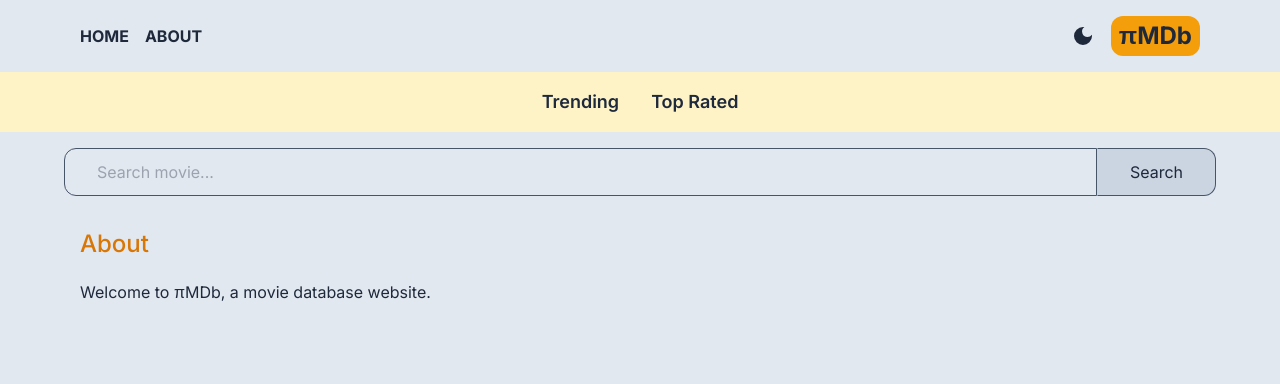
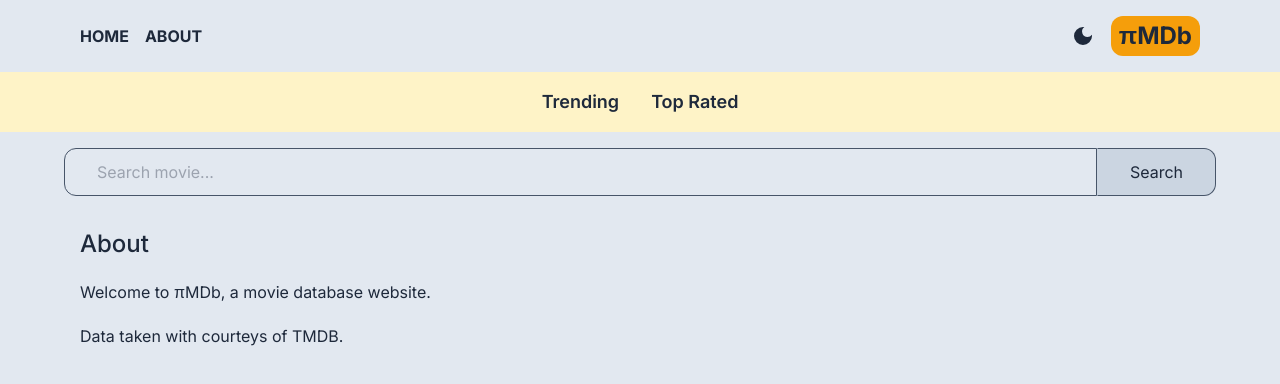
Before and after one commit to ali-sevinc/pimdb, a Next.js app: page /about in a window 1280 px wide. Shown: the top 384 px of the page. Built offline with nearby package versions, Linux system fonts and the light colour scheme.

Commit message:
about&readme upd.

```diff
--- a/src/app/about/page.tsx
+++ b/src/app/about/page.tsx
@@ -1,8 +1,19 @@
 export default function About() {
   return (
     <div className="max-w-6xl mx-auto p-4 space-y-5">
-      <h1 className="text-2xl font-medium text-amber-600">About</h1>
-      <p>Welcome to πMDb, a movie database website.</p>
+      <h1 className="text-2xl font-medium ">About</h1>
+      <h2>Welcome to πMDb, a movie database website.</h2>
+      <p>
+        Data taken with courteys of{" "}
+        <a
+          href="https://www.themoviedb.org/"
+          target="_blank"
+          className="hover:underline"
+        >
+          TMDB
+        </a>
+        .
+      </p>
     </div>
   );
 }
```
Also changed, not shown: 1 other file (tests, documents, lock files or other folders).
